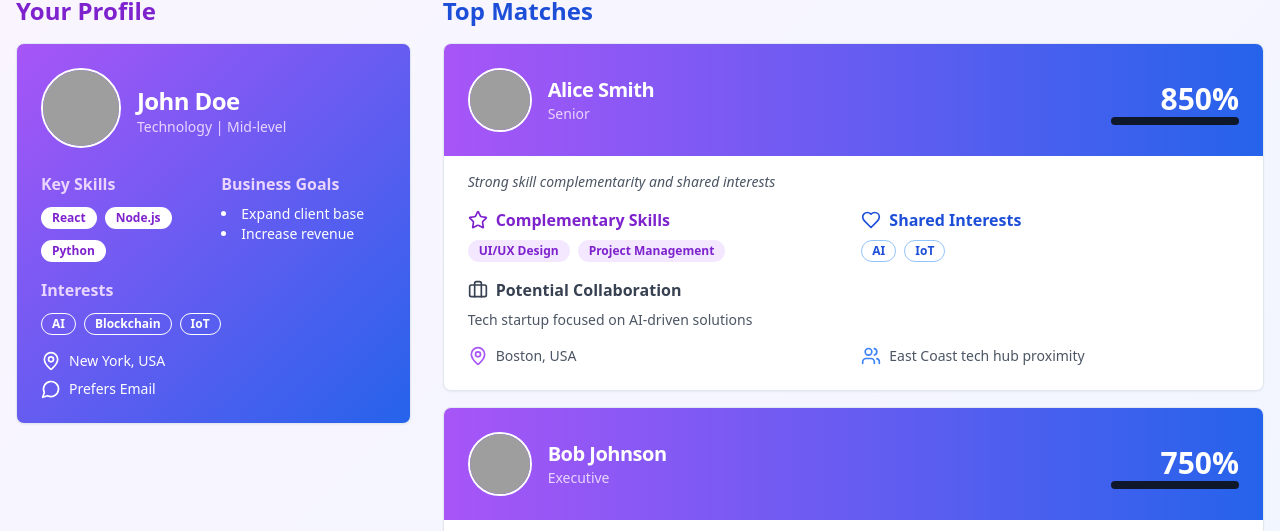
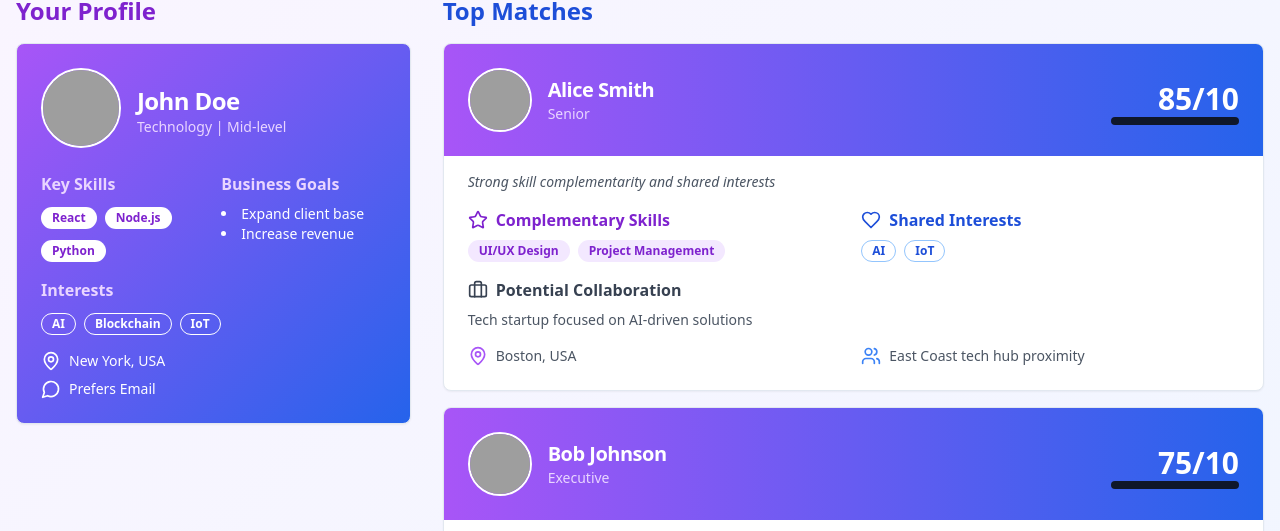
Before and after one commit to GPT-Engineer-App/matchmaker-89, a React (Vite) app: page / in a window 1280 px wide. Shown: the part 109-640 px from the top of the page. Built offline with nearby package versions, Linux system fonts and the light colour scheme; grey boxes are pictures that could not be loaded.

Commit message:
GPT Engineer Update [skip gpt_engineer]

```diff
--- a/src/pages/Index.jsx
+++ b/src/pages/Index.jsx
@@ -176,13 +176,13 @@ const MatchCard = ({ match }) => (
         </div>
       </div>
       <div className="text-right">
-        <div className="text-3xl font-bold">{(match.matching_score / 10 * 100).toFixed(0)}%</div>
+        <div className="text-3xl font-bold">{match.matching_score}/10</div>
         <motion.div
           initial={{ width: 0 }}
           animate={{ width: "100%" }}
           transition={{ duration: 1, ease: "easeOut" }}
         >
-          <Progress value={match.matching_score * 10} className="w-32 h-2" />
+          <Progress value={match.matching_score * 10} max={100} className="w-32 h-2" />
         </motion.div>
       </div>
     </CardHeader>
```
